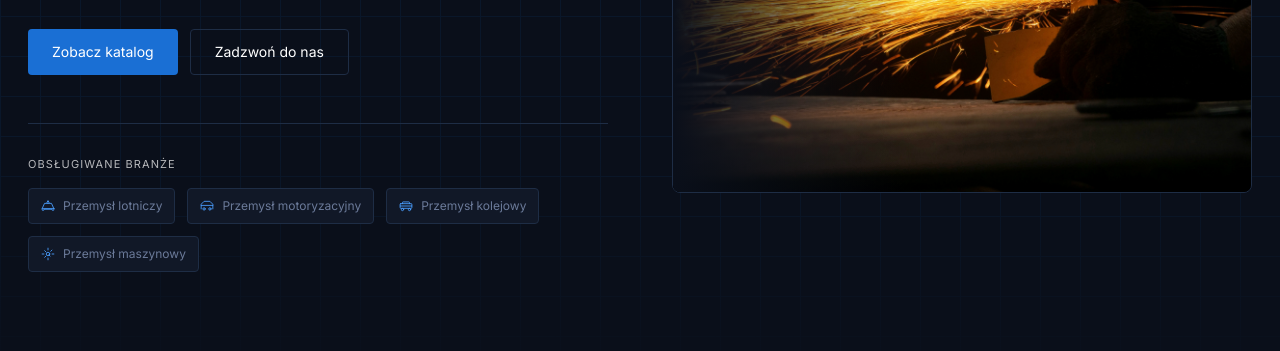
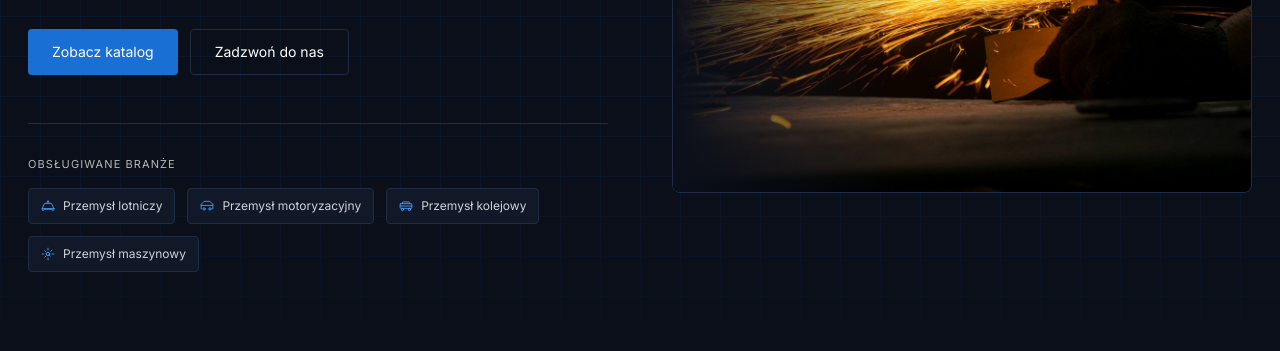
Before and after one commit to Mieszek123/Polkomm, a website: page index.html in a window 1280 px wide. Shown: the part 449-800 px from the top of the page. Drawn offline with Linux system fonts and the light colour scheme.

Commit message:
Update text colors for industry labels to improve visibility and add text-white/80 utility class in CSS

```diff
--- a/index.html
+++ b/index.html
@@ -116,19 +116,19 @@
                     <div class="flex flex-wrap gap-3">
                         <div class="flex items-center gap-2 bg-card border border-border rounded px-3 py-2">
                             <svg width="14" height="14" viewBox="0 0 24 24" fill="none" stroke="#4a9eff" stroke-width="1.5" stroke-linecap="round" stroke-linejoin="round"><path d="M22 16.5H2l4-9h12l4 9z"/><path d="M2 16.5v2a1 1 0 001 1h1a1 1 0 001-1v-1h14v1a1 1 0 001 1h1a1 1 0 001-1v-2"/><path d="M12 7.5v-4m0 0l-2 2m2-2l2 2"/></svg>
-                            <span class="text-muted text-[12px]">Przemysł lotniczy</span>
+                            <span class="text-white/80 text-[12px]">Przemysł lotniczy</span>
                         </div>
                         <div class="flex items-center gap-2 bg-card border border-border rounded px-3 py-2">
                             <svg width="14" height="14" viewBox="0 0 24 24" fill="none" stroke="#4a9eff" stroke-width="1.5" stroke-linecap="round" stroke-linejoin="round"><circle cx="7" cy="17" r="2"/><circle cx="17" cy="17" r="2"/><path d="M2 17V9l5-5h10l5 5v8"/><path d="M2 11h20"/></svg>
-                            <span class="text-muted text-[12px]">Przemysł motoryzacyjny</span>
+                            <span class="text-white/80 text-[12px]">Przemysł motoryzacyjny</span>
                         </div>
                         <div class="flex items-center gap-2 bg-card border border-border rounded px-3 py-2">
                             <svg width="14" height="14" viewBox="0 0 24 24" fill="none" stroke="#4a9eff" stroke-width="1.5" stroke-linecap="round" stroke-linejoin="round"><rect x="2" y="8" width="20" height="8" rx="1"/><path d="M6 8V6a1 1 0 011-1h10a1 1 0 011 1v2"/><circle cx="6" cy="18" r="2"/><circle cx="18" cy="18" r="2"/><path d="M2 12h20"/></svg>
-                            <span class="text-muted text-[12px]">Przemysł kolejowy</span>
+                            <span class="text-white/80 text-[12px]">Przemysł kolejowy</span>
                         </div>
                         <div class="flex items-center gap-2 bg-card border border-border rounded px-3 py-2">
                             <svg width="14" height="14" viewBox="0 0 24 24" fill="none" stroke="#4a9eff" stroke-width="1.5" stroke-linecap="round" stroke-linejoin="round"><circle cx="12" cy="12" r="3"/><path d="M12 2v3m0 14v3M2 12h3m14 0h3m-3.3-6.7-2.1 2.1M8.4 15.6l-2.1 2.1m0-11.4 2.1 2.1m5.1 5.1 2.1 2.1"/></svg>
-                            <span class="text-muted text-[12px]">Przemysł maszynowy</span>
+                            <span class="text-white/80 text-[12px]">Przemysł maszynowy</span>
                         </div>
                     </div>
                 </div>
```
Also changed, not shown: output.css.
